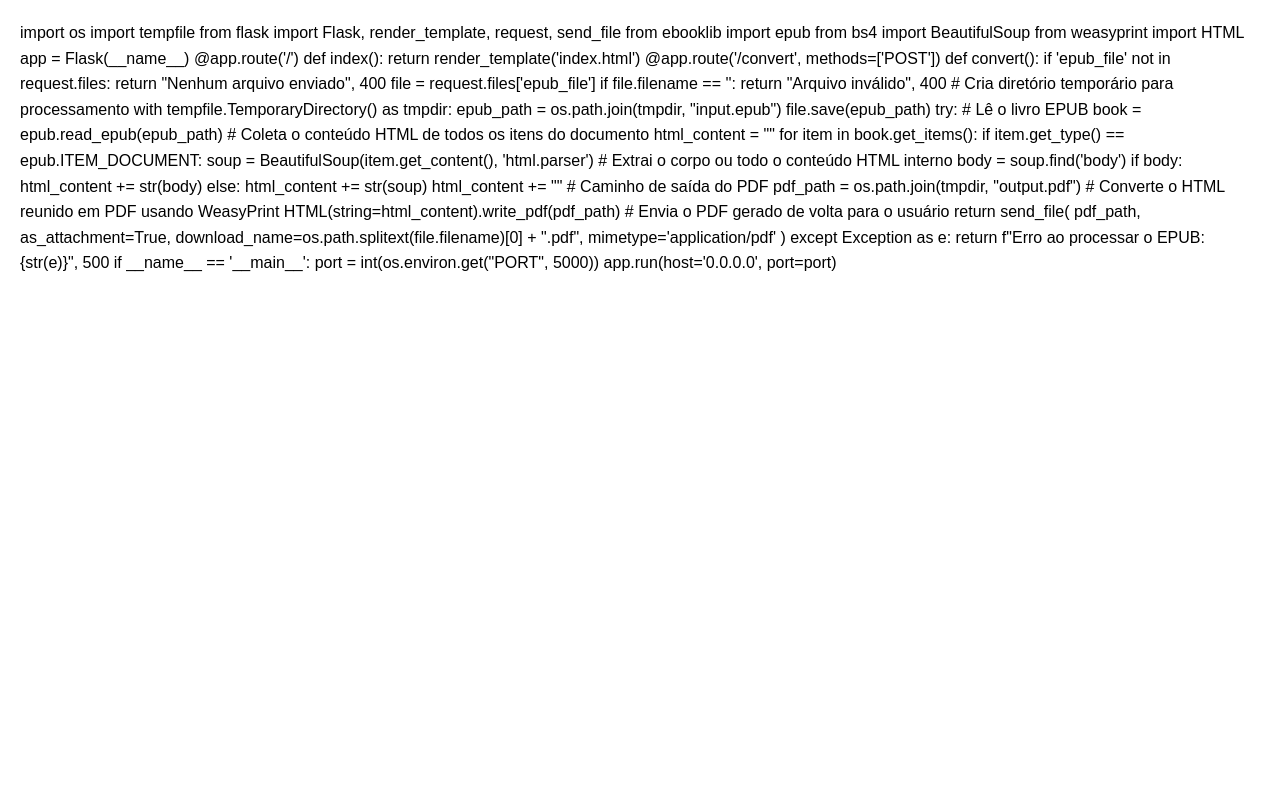
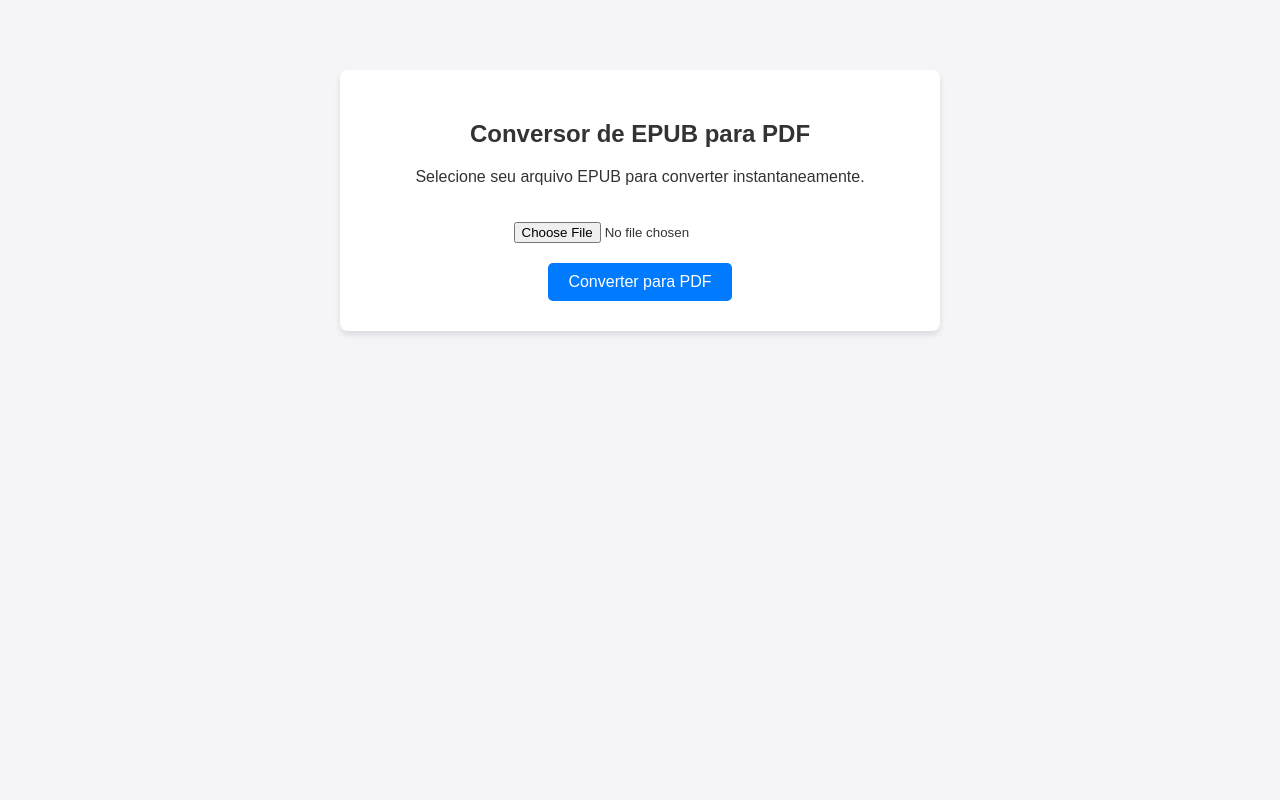
Before and after one commit to jep84/epub-para-pdf, a Flask app: page / in a window 1280 px wide. Run offline with Flask 3, Linux system fonts and the light colour scheme.

Commit message:
Update index.html

```diff
--- a/templates/index.html
+++ b/templates/index.html
@@ -1,66 +1,43 @@
-import os
-import tempfile
-from flask import Flask, render_template, request, send_file
-from ebooklib import epub
-from bs4 import BeautifulSoup
-from weasyprint import HTML
+<!DOCTYPE html>
+<html lang="pt-BR">
+<head>
+    <meta charset="UTF-8">
+    <meta name="viewport" content="width=device-width, initial-scale=1.0">
+    <title>Conversor de EPUB para PDF</title>
+    <style>
+        /* Força o navegador a tratar a página como modo claro, ignorando o tema escuro do SO */
+        :root {
+            color-scheme: light;
+        }
 
-app = Flask(__name__)
-
-@app.route('/')
-def index():
-    return render_template('index.html')
-
-@app.route('/convert', methods=['POST'])
-def convert():
-    if 'epub_file' not in request.files:
-        return "Nenhum arquivo enviado", 400
-
-    file = request.files['epub_file']
-    if file.filename == '':
-        return "Arquivo inválido", 400
-
-    # Cria diretório temporário para processamento
-    with tempfile.TemporaryDirectory() as tmpdir:
-        epub_path = os.path.join(tmpdir, "input.epub")
-        file.save(epub_path)
-
-        try:
-            # Lê o livro EPUB
-            book = epub.read_epub(epub_path)
-
-            # Coleta o conteúdo HTML de todos os itens do documento
-            html_content = "<html><head><meta charset='utf-8'><style>body { font-family: sans-serif; line-height: 1.6; margin: 20px; }</style></head><body>"
-
-            for item in book.get_items():
-                if item.get_type() == epub.ITEM_DOCUMENT:
-                    soup = BeautifulSoup(item.get_content(), 'html.parser')
-                    # Extrai o corpo ou todo o conteúdo HTML interno
-                    body = soup.find('body')
-                    if body:
-                        html_content += str(body)
-                    else:
-                        html_content += str(soup)
-
-            html_content += "</body></html>"
-
-            # Caminho de saída do PDF
-            pdf_path = os.path.join(tmpdir, "output.pdf")
-
-            # Converte o HTML reunido em PDF usando WeasyPrint
-            HTML(string=html_content).write_pdf(pdf_path)
-
-            # Envia o PDF gerado de volta para o usuário
-            return send_file(
-                pdf_path,
-                as_attachment=True,
-                download_name=os.path.splitext(file.filename)[0] + ".pdf",
-                mimetype='application/pdf'
-            )
-
-        except Exception as e:
-            return f"Erro ao processar o EPUB: {str(e)}", 500
-
-if __name__ == '__main__':
-    port = int(os.environ.get("PORT", 5000))
-    app.run(host='0.0.0.0', port=port)
+        body {
+            font-family: Arial, sans-serif;
+            max-width: 600px;
+            margin: 50px auto;
+            padding: 20px;
+            text-align: center;
+            background: #f4f4f9;
+            color: #333; /* Garante texto escuro no fundo claro */
+        }
+        .card {
+            background: white;
+            padding: 30px;
+            border-radius: 8px;
+            box-shadow: 0 4px 6px rgba(0,0,0,0.1);
+        }
+        input[type="file"] { margin: 20px 0; }
+        button { background: #007bff; color: white; border: none; padding: 10px 20px; border-radius: 5px; cursor: pointer; font-size: 16px; }
+        button:hover { background: #0056b3; }
+    </style>
+</head>
+<body>
+    <div class="card">
+        <h2>Conversor de EPUB para PDF</h2>
+        <p>Selecione seu arquivo EPUB para converter instantaneamente.</p>
+        <form action="/convert" method="POST" enctype="multipart/form-data">
+            <input type="file" name="epub_file" accept=".epub" required><br>
+            <button type="submit">Converter para PDF</button>
+        </form>
+    </div>
+</body>
+</html>
```
